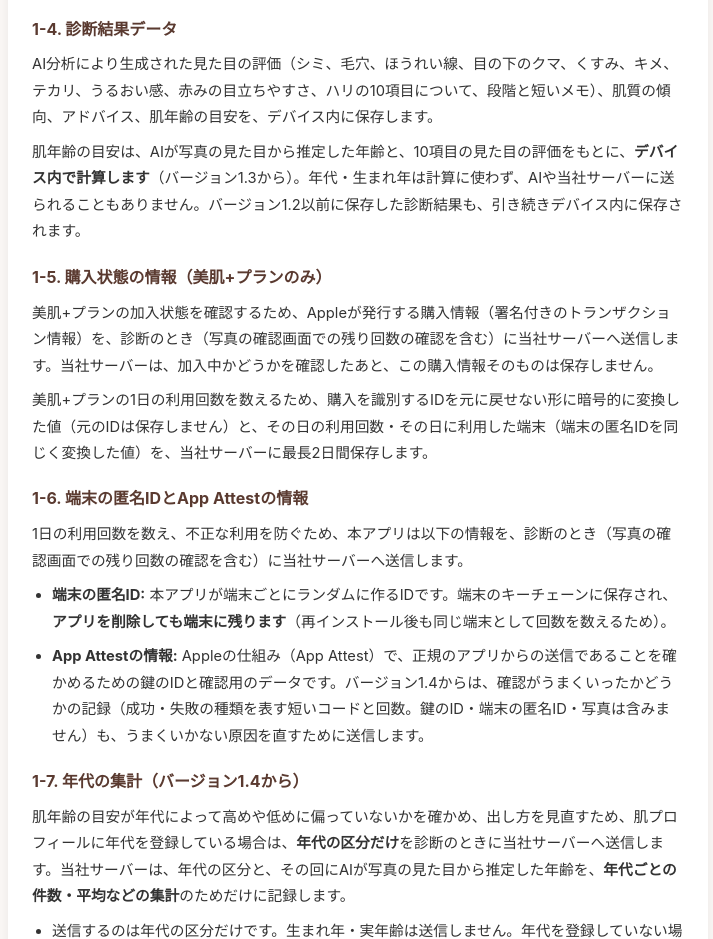
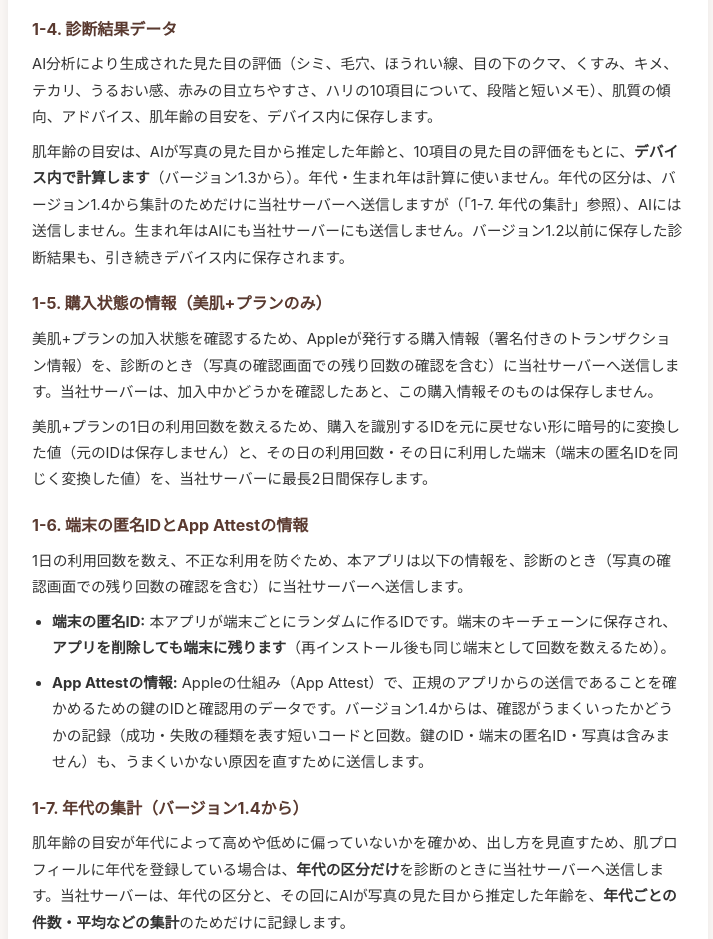
Before and after one commit to Appricot-jp/privacy, a plain HTML site: page skin-check-ai/index.html in a window 1280 px wide. Shown: the part 1440-2379 px from the top of the page, without its empty margins (282-995 px from the left). Drawn offline with Linux system fonts and the light colour scheme.

Commit message:
docs: 肌診断 1.4 の診断結果データの段落も、年代の区分を集計のために送ることに合わせる
Co-Authored-By: Claude Opus 5.5 <noreply@anthropic.com>

```diff
--- a/skin-check-ai/index.html
+++ b/skin-check-ai/index.html
@@ -126,7 +126,7 @@
 
         <h3>1-4. 診断結果データ</h3>
         <p>AI分析により生成された見た目の評価（シミ、毛穴、ほうれい線、目の下のクマ、くすみ、キメ、テカリ、うるおい感、赤みの目立ちやすさ、ハリの10項目について、段階と短いメモ）、肌質の傾向、アドバイス、肌年齢の目安を、デバイス内に保存します。</p>
-        <p>肌年齢の目安は、AIが写真の見た目から推定した年齢と、10項目の見た目の評価をもとに、<strong>デバイス内で計算します</strong>（バージョン1.3から）。年代・生まれ年は計算に使わず、AIや当社サーバーに送られることもありません。バージョン1.2以前に保存した診断結果も、引き続きデバイス内に保存されます。</p>
+        <p>肌年齢の目安は、AIが写真の見た目から推定した年齢と、10項目の見た目の評価をもとに、<strong>デバイス内で計算します</strong>（バージョン1.3から）。年代・生まれ年は計算に使いません。年代の区分は、バージョン1.4から集計のためだけに当社サーバーへ送信しますが（「1-7. 年代の集計」参照）、AIには送信しません。生まれ年はAIにも当社サーバーにも送信しません。バージョン1.2以前に保存した診断結果も、引き続きデバイス内に保存されます。</p>
 
         <h3>1-5. 購入状態の情報（美肌+プランのみ）</h3>
         <p>美肌+プランの加入状態を確認するため、Appleが発行する購入情報（署名付きのトランザクション情報）を、診断のとき（写真の確認画面での残り回数の確認を含む）に当社サーバーへ送信します。当社サーバーは、加入中かどうかを確認したあと、この購入情報そのものは保存しません。</p>
```
